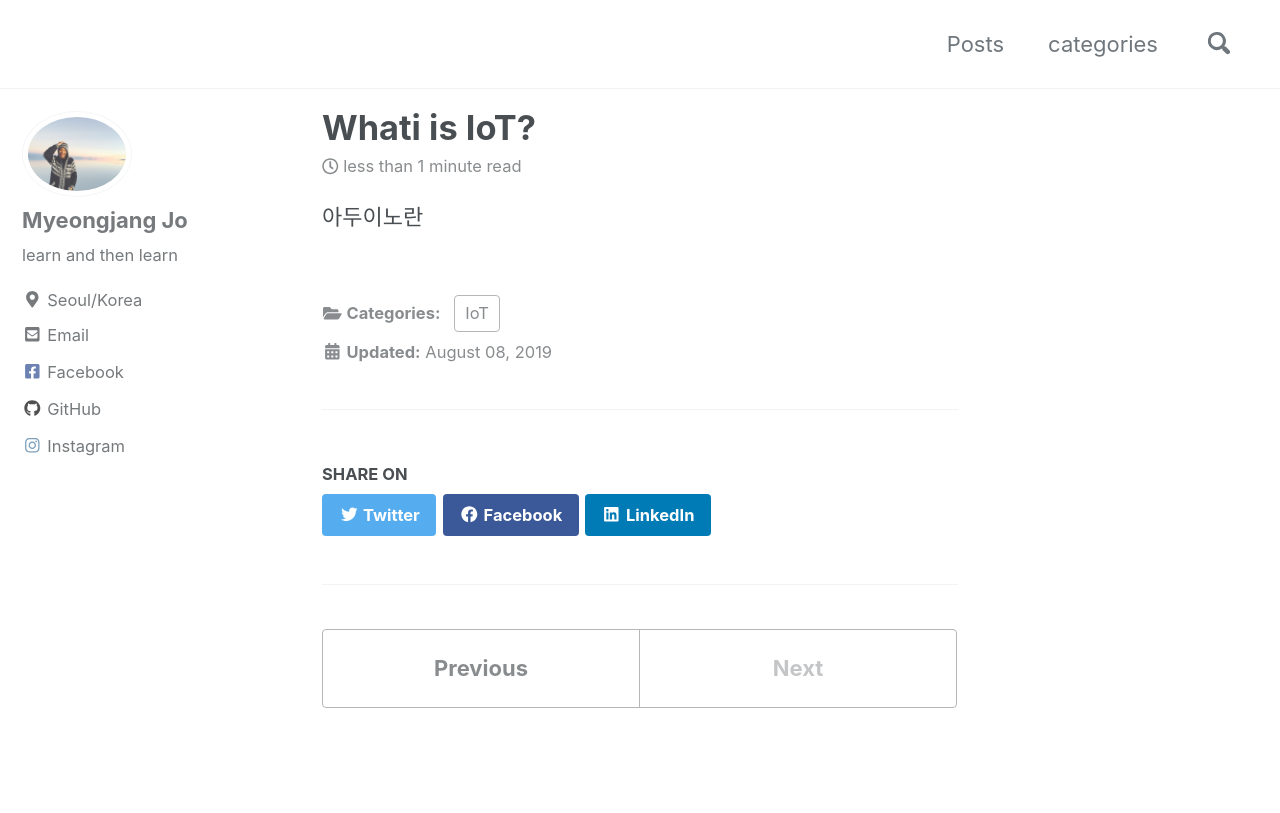
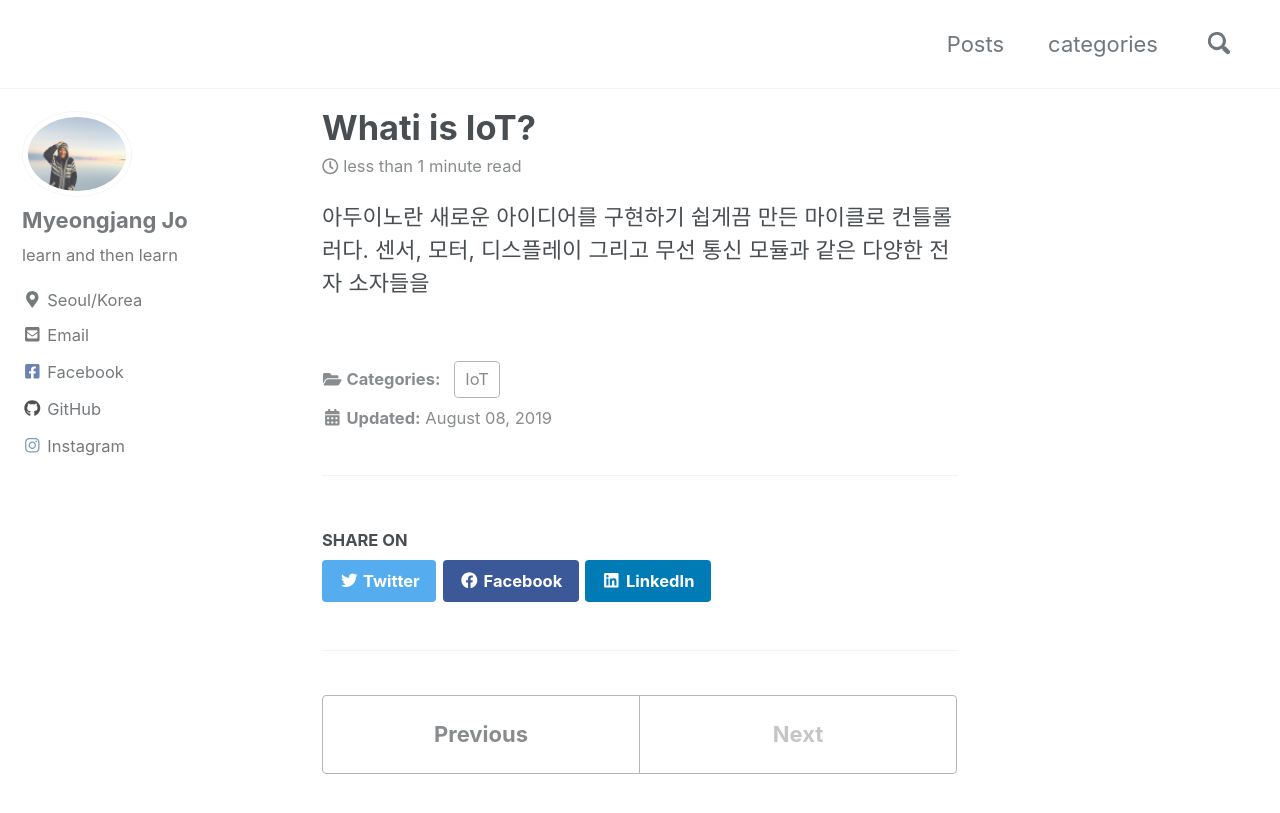
Before and after one commit to josephmjjo/josephmjjo.github.io, a Jekyll site: the page built from _posts/2019-08-08-arduino.md, in a window 1280 px wide and 900 px high. Shown: the top 813 px of the window. Built offline with Jekyll 4.4.1, drawn with Linux system fonts in a browser that asks for light colours; cached includes are drawn as plain includes; nearby versions of some CDN libraries.

Commit message:
_posts/2019-08-08-arduino.md updated from https://stackedit.io/

```diff
--- a/_posts/2019-08-08-arduino.md
+++ b/_posts/2019-08-08-arduino.md
@@ -5,7 +5,8 @@ categories:
    - IoT
 ---
 
-아두이노란
+아두이노란 새로운 아이디어를 구현하기 쉽게끔 만든 마이클로 컨틀롤러다.
+센서, 모터, 디스플레이 그리고 무선 통신 모듈과 같은 다양한 전자 소자들을
 <!--stackedit_data:
-eyJoaXN0b3J5IjpbLTYxNDI0MTg2Nl19
+eyJoaXN0b3J5IjpbMTkzMTQzODA0MCwtNjE0MjQxODY2XX0=
 -->
```
